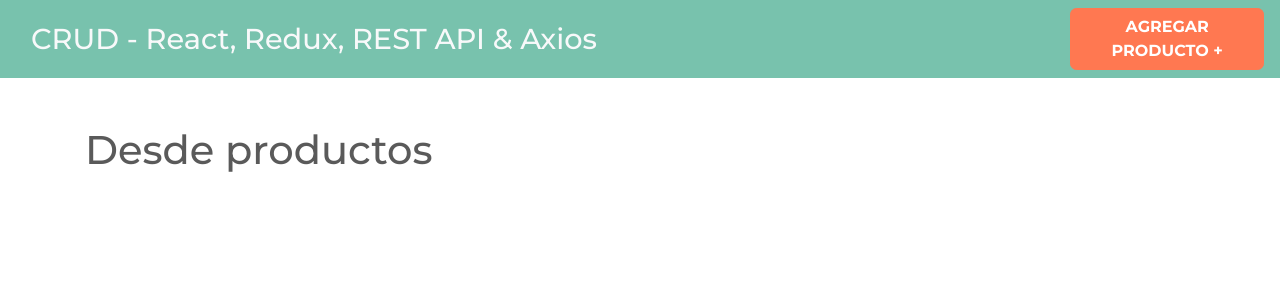
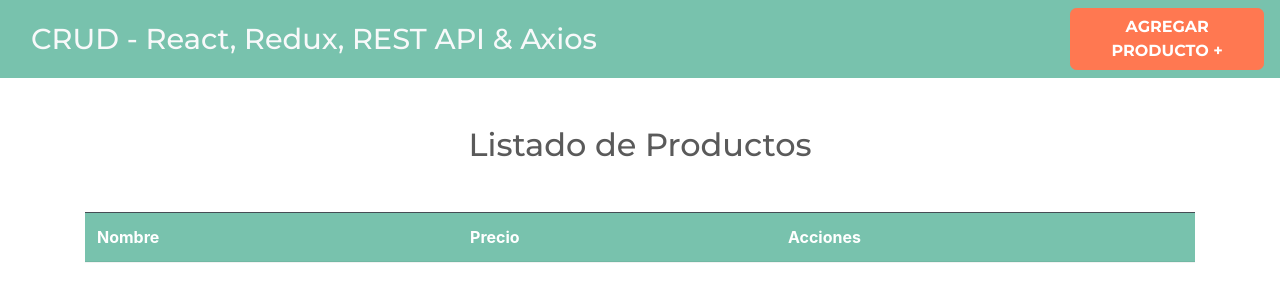
Before and after one commit to leogcia/React-Redux, a React (Create React App) app: page / in a window 1280 px wide. Shown: the top 302 px of the page. Built offline with nearby package versions, Linux system fonts and the light colour scheme.

Commit message:
Form nuevos productos, edicion y listado, jsonSEver

```diff
--- /dev/null
+++ b/db.json
@@ -0,0 +1,29 @@
+{
+    "productos": [
+      {
+        "id": 1,
+        "nombre": "Jugo de Zanahoria",
+        "precio": "31111"
+      },
+      {
+        "id": 2,
+        "nombre": "Jugo de Naranja",
+        "precio": "1"
+      },
+      {
+        "nombre": "Jugo de Naranja",
+        "precio": "300",
+        "id": 3
+      },
+      {
+        "nombre": "Rib Eye 800g",
+        "precio": "200",
+        "id": 4
+      },
+      {
+        "nombre": "Jugo de Fresa",
+        "precio": "200",
+        "id": 5
+      }
+    ]
+  }
--- a/package.json
+++ b/package.json
@@ -6,6 +6,7 @@
     "@testing-library/jest-dom": "^5.16.4",
     "@testing-library/react": "^12.1.4",
     "@testing-library/user-event": "^13.5.0",
+    "json-server": "^0.17.0",
     "react": "^18.0.0",
     "react-dom": "^18.0.0",
     "react-router-dom": "^6.3.0",
--- a/src/components/EditarProducto.js
+++ b/src/components/EditarProducto.js
@@ -1,6 +1,41 @@
 function EditarProducto() {
     return (
-        <h1>Edtitar producto</h1>
+        <div className="row justify-content-center">
+            <div className="cl-md-8">
+                <div className="card">
+                    <div className="card-body">
+                        <h2 className="text-center mb-4 font-weight-bold">Editar Producto</h2>
+
+                        <form>
+                            <div className="form-group">
+                                <label htmlFor="nombre">Nombre Producto</label>
+                                <input
+                                    id="nombre"
+                                    type='text'
+                                    className="form-control"
+                                    placeholder="Nombre del Producto."
+                                />
+                            </div>
+
+                            <div className="form-group">
+                                <label htmlFor="precio">Precio Producto</label>
+                                <input
+                                    id="precio"
+                                    type='number'
+                                    className="form-control"
+                                    placeholder="Precio del Producto."
+                                />
+                            </div>
+
+                            <button
+                                type="submit"
+                                className="btn btn-primary font-weight-bold text-uppercase d-block w-100"
+                            >Guardar Cambios</button>
+                        </form>
+                    </div>
+                </div>
+            </div>
+        </div>
     );
 }
 
--- a/src/components/NuevoProducto.js
+++ b/src/components/NuevoProducto.js
@@ -1,6 +1,41 @@
 function NuevoProducto() {
     return (
-        <h1>Desde nuevo producto</h1>
+        <div className="row justify-content-center">
+            <div className="cl-md-8">
+                <div className="card">
+                    <div className="card-body">
+                        <h2 className="text-center mb-4 font-weight-bold">Agregar nuevo Producto</h2>
+
+                        <form>
+                            <div className="form-group">
+                                <label htmlFor="nombre">Nombre Producto</label>
+                                <input
+                                    id="nombre"
+                                    type='text'
+                                    className="form-control"
+                                    placeholder="Nombre del Producto."
+                                />
+                            </div>
+
+                            <div className="form-group">
+                                <label htmlFor="precio">Precio Producto</label>
+                                <input
+                                    id="precio"
+                                    type='number'
+                                    className="form-control"
+                                    placeholder="Precio del Producto."
+                                />
+                            </div>
+
+                            <button
+                                type="submit"
+                                className="btn btn-primary font-weight-bold text-uppercase d-block w-100"
+                            >Agregar</button>
+                        </form>
+                    </div>
+                </div>
+            </div>
+        </div>
     );
 }
 
--- a/src/components/Productos.js
+++ b/src/components/Productos.js
@@ -1,6 +1,23 @@
+import { Fragment } from 'react';
+
 function Productos() {
     return (
-        <h1>Desde productos</h1>
+        <Fragment>
+            <h2 className='text-center my-5'>Listado de Productos</h2>
+
+            <table className='table table-striped '>
+                <thead className='bg-primary table-dark'>
+                    <tr>
+                        <th scope='col'>Nombre</th>
+                        <th scope='col'>Precio</th>
+                        <th scope='col'>Acciones</th>
+                    </tr>
+                </thead>
+                <tbody>
+
+                </tbody>
+            </table>
+        </Fragment>
     );
 }
 
```
Also changed, not shown: 1 other file (tests, documents, lock files or other folders).
